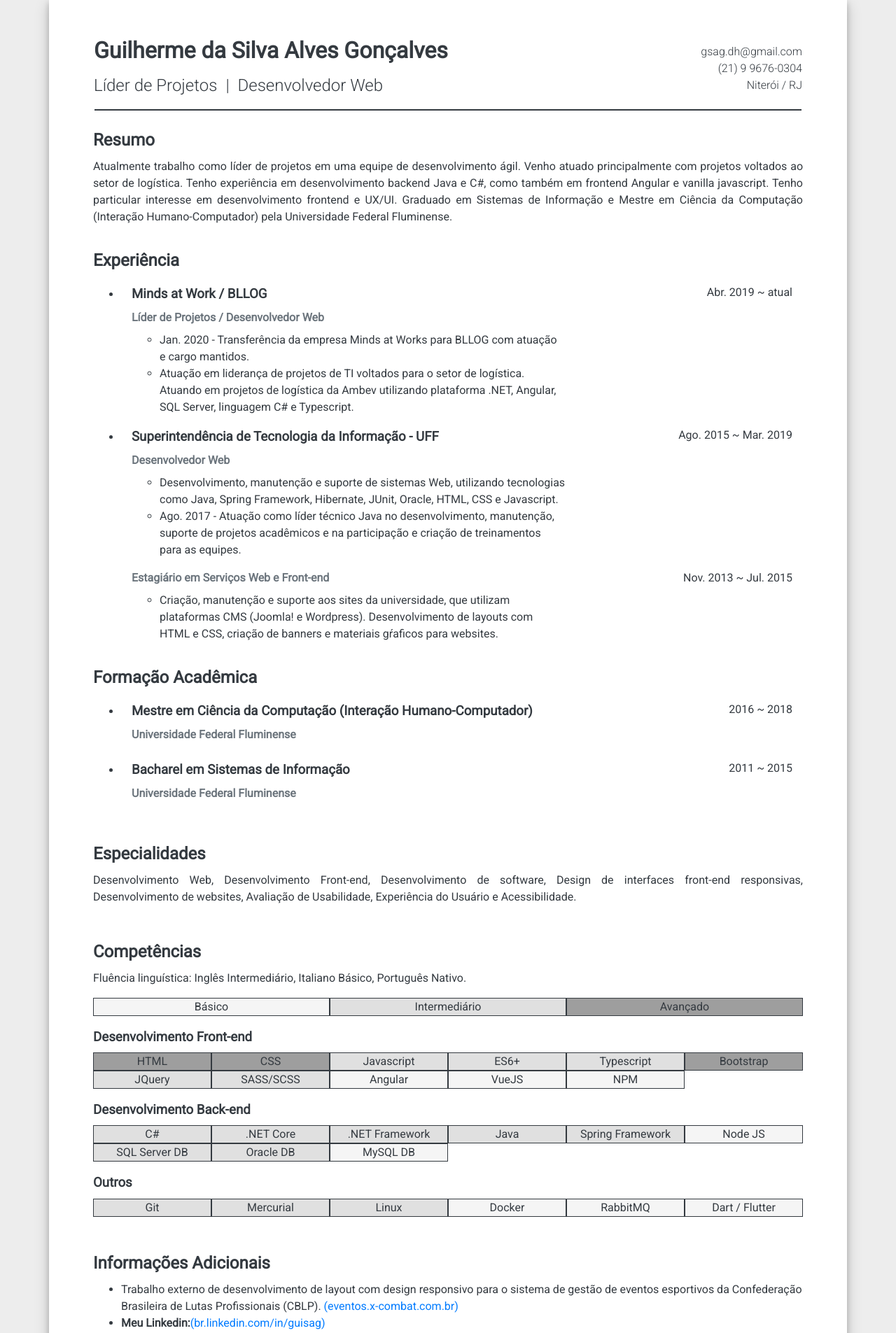
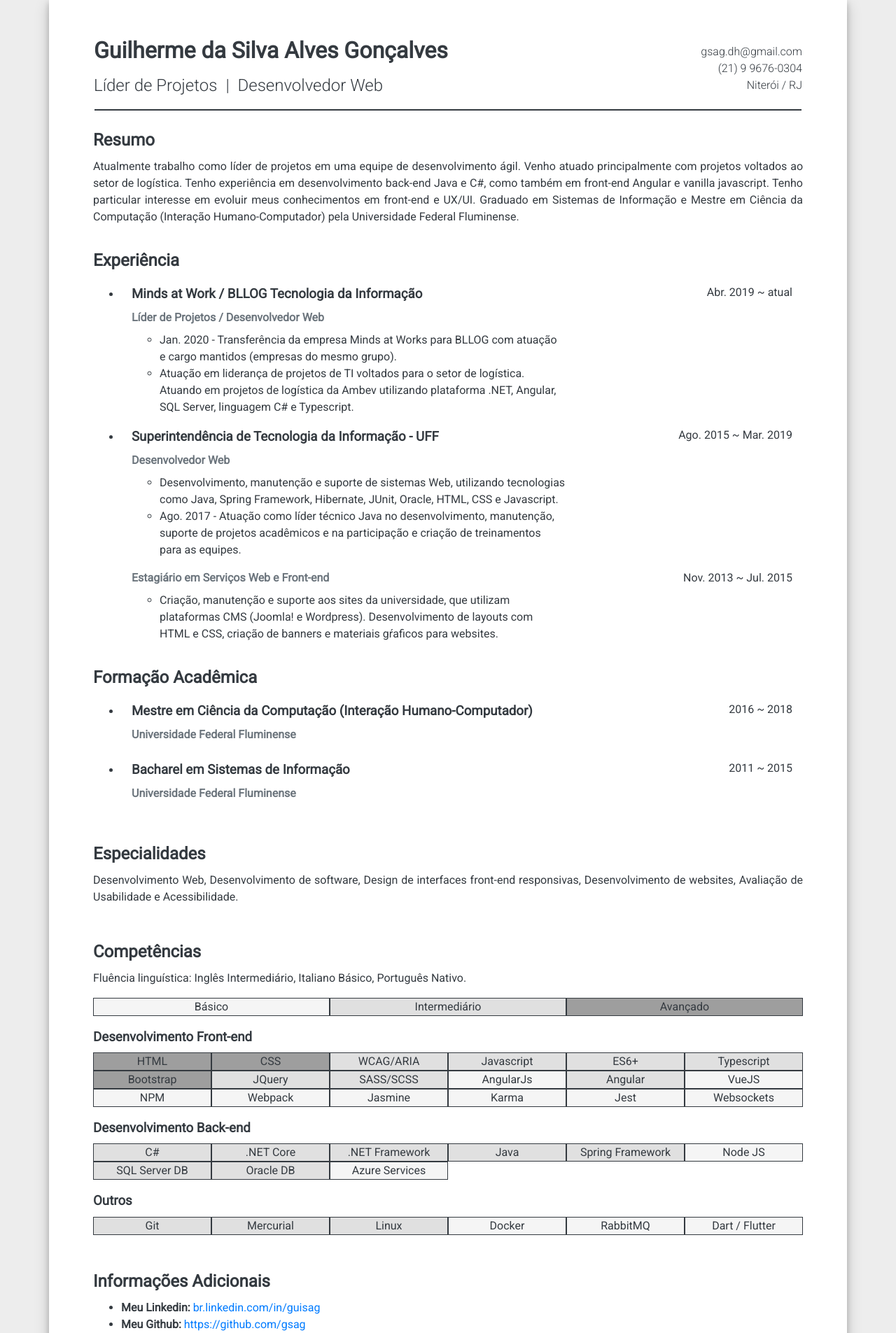
Before and after one commit to gsag/curriculum-vitae-vue, a Vue app: page / in a window 1280 px wide. Shown: the top 1905 px of the page at 70% size. Built offline with nearby package versions, Linux system fonts and the light colour scheme.

Commit message:
2021-03-08 curriculum updates

```diff
--- a/src/components/ExperienceSectionComponent.vue
+++ b/src/components/ExperienceSectionComponent.vue
@@ -3,7 +3,7 @@
 		<ul class="list-unstyled">
 			<li class="media">
 				<ArticleTopic
-					title="Minds at Work / BLLOG"
+					title="Minds at Work / BLLOG Tecnologia da Informação"
 					subTitle="Líder de Projetos / Desenvolvedor Web"
 					aside="Abr. 2019 ~ atual"
 					class="row"
@@ -11,7 +11,7 @@
 					<ul>
 						<li
 							class="text-justify"
-						>Jan. 2020 - Transferência da empresa Minds at Works para BLLOG com atuação e cargo mantidos.</li>
+						>Jan. 2020 - Transferência da empresa Minds at Works para BLLOG com atuação e cargo mantidos (empresas do mesmo grupo).</li>
 						<li
 							class="text-justify"
 						>Atuação em liderança de projetos de TI voltados para o setor de logística. Atuando em projetos de logística da Ambev utilizando plataforma .NET, Angular, SQL Server, linguagem C# e Typescript.</li>
--- a/src/components/ExtraInfoSectionComponent.vue
+++ b/src/components/ExtraInfoSectionComponent.vue
@@ -2,19 +2,12 @@
 	<Article title="Informações Adicionais">
 		<ul>
 			<li>
-				Trabalho externo de desenvolvimento de layout com design responsivo para o sistema de
-				gestão de eventos esportivos da Confederação Brasileira de Lutas Profissionais (CBLP).
-				<a
-					href="https://eventos.x-combat.com.br"
-				>(eventos.x-combat.com.br)</a>
-			</li>
-			<li>
 				<strong>Meu Linkedin:</strong>
-				<a href="https://br.linkedin.com/in/guisag">(br.linkedin.com/in/guisag)</a>
+				<a href="https://br.linkedin.com/in/guisag"> br.linkedin.com/in/guisag</a>
 			</li>
 			<li>
 				<strong>Meu Github:</strong>
-				<a href="https://github.com/gsag">(https://github.com/gsag)</a>
+				<a href="https://github.com/gsag"> https://github.com/gsag</a>
 			</li>
 		</ul>
 	</Article>
--- a/src/components/ResumeeSectionComponent.vue
+++ b/src/components/ResumeeSectionComponent.vue
@@ -4,9 +4,9 @@
 		Atualmente trabalho como líder de projetos em uma equipe
 		de desenvolvimento ágil. Venho atuado principalmente com
 		projetos voltados ao setor de logística. Tenho experiência
-		em desenvolvimento backend Java e C#, como também em
-		frontend Angular e vanilla javascript. Tenho particular
-		interesse em desenvolvimento frontend e UX/UI.
+		em desenvolvimento back-end Java e C#, como também em
+		front-end Angular e vanilla javascript. Tenho particular
+		interesse em evoluir meus conhecimentos em front-end e UX/UI.
 		Graduado em Sistemas de Informação e Mestre em Ciência
 		da Computação (Interação Humano-Computador) pela Universidade
 		Federal Fluminense.
--- a/src/components/SkillsSectionComponent.vue
+++ b/src/components/SkillsSectionComponent.vue
@@ -2,9 +2,9 @@
 	<section>
 		<Article title="Especialidades" class="col-12">
 			<p>
-				Desenvolvimento Web, Desenvolvimento Front-end, Desenvolvimento de software, Design
+				Desenvolvimento Web, Desenvolvimento de software, Design
 				de interfaces front-end responsivas, Desenvolvimento de websites, Avaliação de
-				Usabilidade, Experiência do Usuário e Acessibilidade.
+				Usabilidade e Acessibilidade.
 			</p>
 		</Article>
 
@@ -73,6 +73,10 @@ export default {
 					level: "advanced"
 				},
 				{
+					name: "WCAG/ARIA",
+					level: "intermed"
+				},
+				{
 					name: "Javascript",
 					level: "intermed"
 				},
@@ -97,8 +101,12 @@ export default {
 					level: "intermed"
 				},
 				{
+					name: "AngularJs",
+					level: "basic"
+				},
+				{
 					name: "Angular",
-					level: "basic"
+					level: "intermed"
 				},
 				{
 					name: "VueJS",
@@ -106,6 +114,26 @@ export default {
 				},
 				{
 					name: "NPM",
+					level: "basic"
+				},
+				{
+					name: "Webpack",
+					level: "basic"
+				},
+				{
+					name: "Jasmine",
+					level: "basic"
+				},
+				{
+					name: "Karma",
+					level: "basic"
+				},
+				{
+					name: "Jest",
+					level: "basic"
+				},
+				{
+					name: "Websockets",
 					level: "basic"
 				}
 			],
@@ -143,7 +171,7 @@ export default {
 					level: "intermed"
 				},
 				{
-					name: "MySQL DB",
+					name: "Azure Services",
 					level: "basic"
 				}
 			],
```
